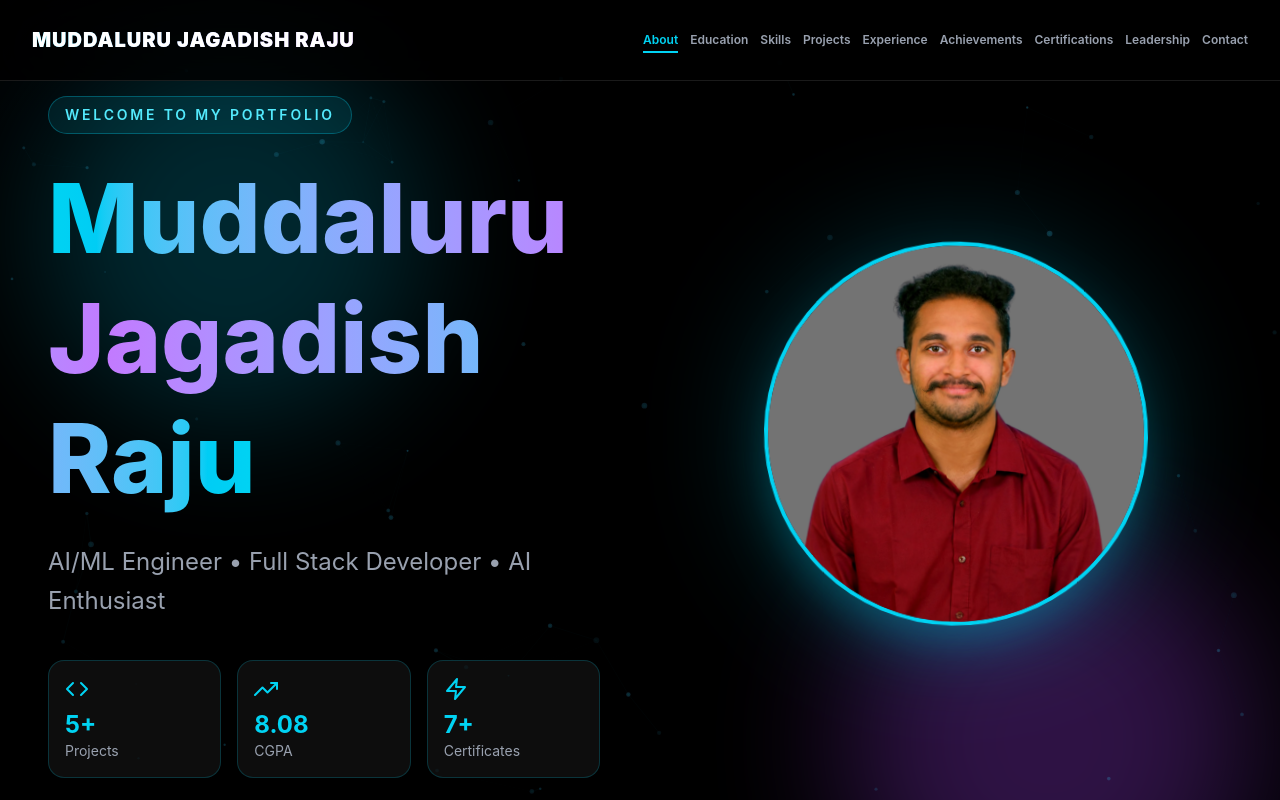
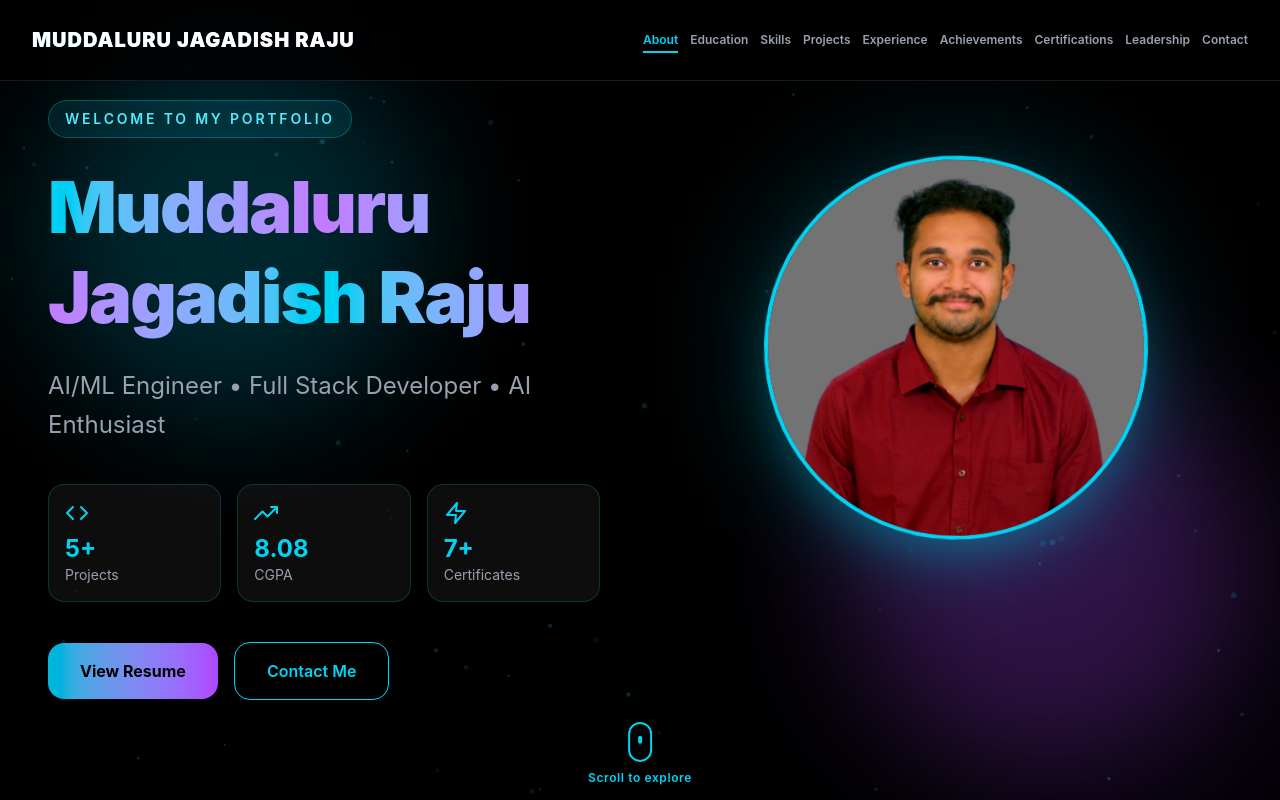
Before and after one commit to mjagadishraju21/mjagadishraju-portfolio, a React (Vite) app: page / in a window 1280 px wide. Shown: the top 800 px of the page. Built offline with nearby package versions, Linux system fonts and the light colour scheme.

Commit message:
Refactor main heading in Hero component
Updated the main heading to improve styling and clarity.

```diff
--- a/src/sections/Hero.jsx
+++ b/src/sections/Hero.jsx
@@ -53,11 +53,15 @@ function Hero() {
             Welcome To My Portfolio
           </p>
 
-          <h1 className="text-4xl sm:text-5xl md:text-6xl lg:text-7xl xl:text-8xl font-extrabold leading-tight">
-            <span className="bg-gradient-to-r from-cyan-400 via-purple-400 to-cyan-400 bg-clip-text text-transparent">
-              Muddaluru Jagadish Raju
-            </span>
-          </h1>
+          {/* Optimized Main Heading */}
+<h1 className="text-4xl sm:text-5xl md:text-6xl lg:text-6xl xl:text-7xl font-black tracking-tight leading-tight block text-center lg:text-left">
+  <span className="block bg-gradient-to-r from-cyan-400 via-purple-400 to-cyan-400 bg-clip-text text-transparent">
+    Muddaluru
+  </span>
+  <span className="block bg-gradient-to-r from-purple-400 via-cyan-400 to-purple-400 bg-clip-text text-transparent">
+    Jagadish Raju
+  </span>
+</h1>
 
           <p className="mt-6 text-base sm:text-lg md:text-xl lg:text-2xl text-gray-400 leading-relaxed max-w-2xl mx-auto lg:mx-0">
             AI/ML Engineer • Full Stack Developer • AI Enthusiast
```
